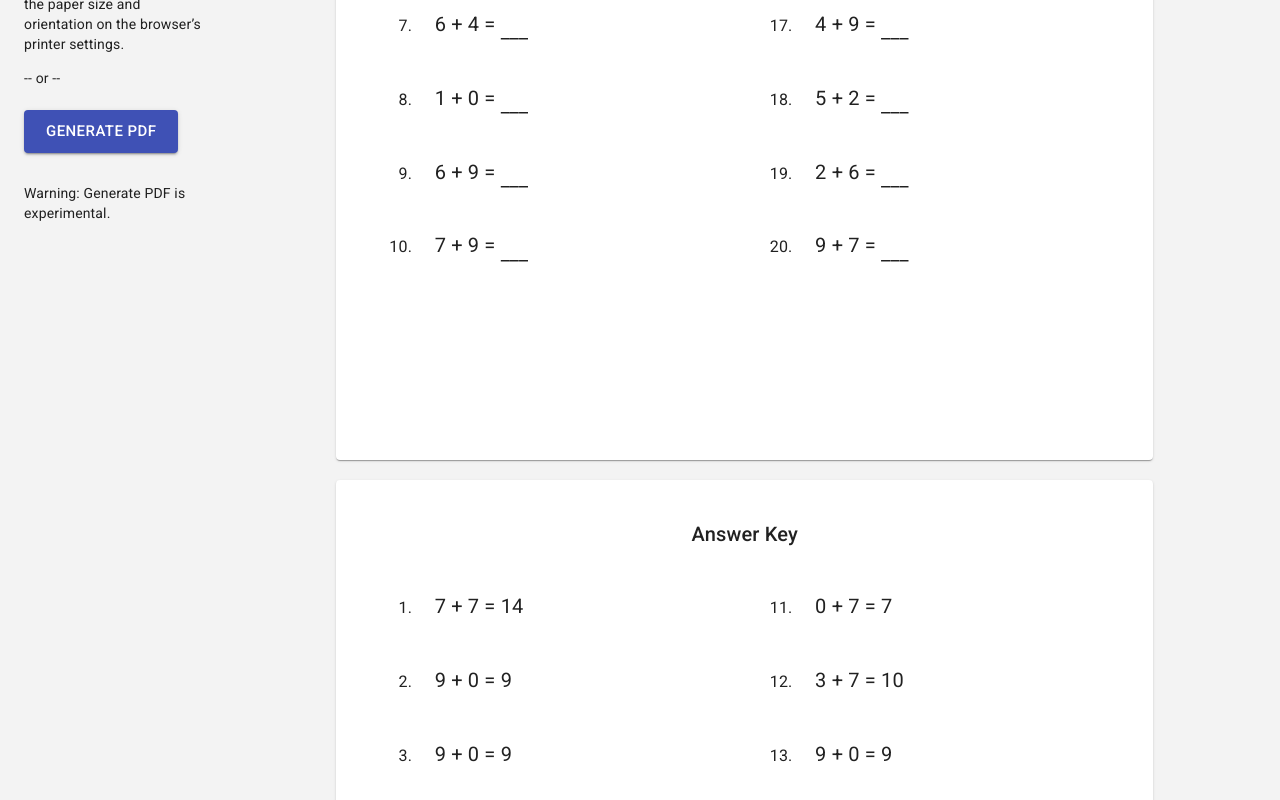
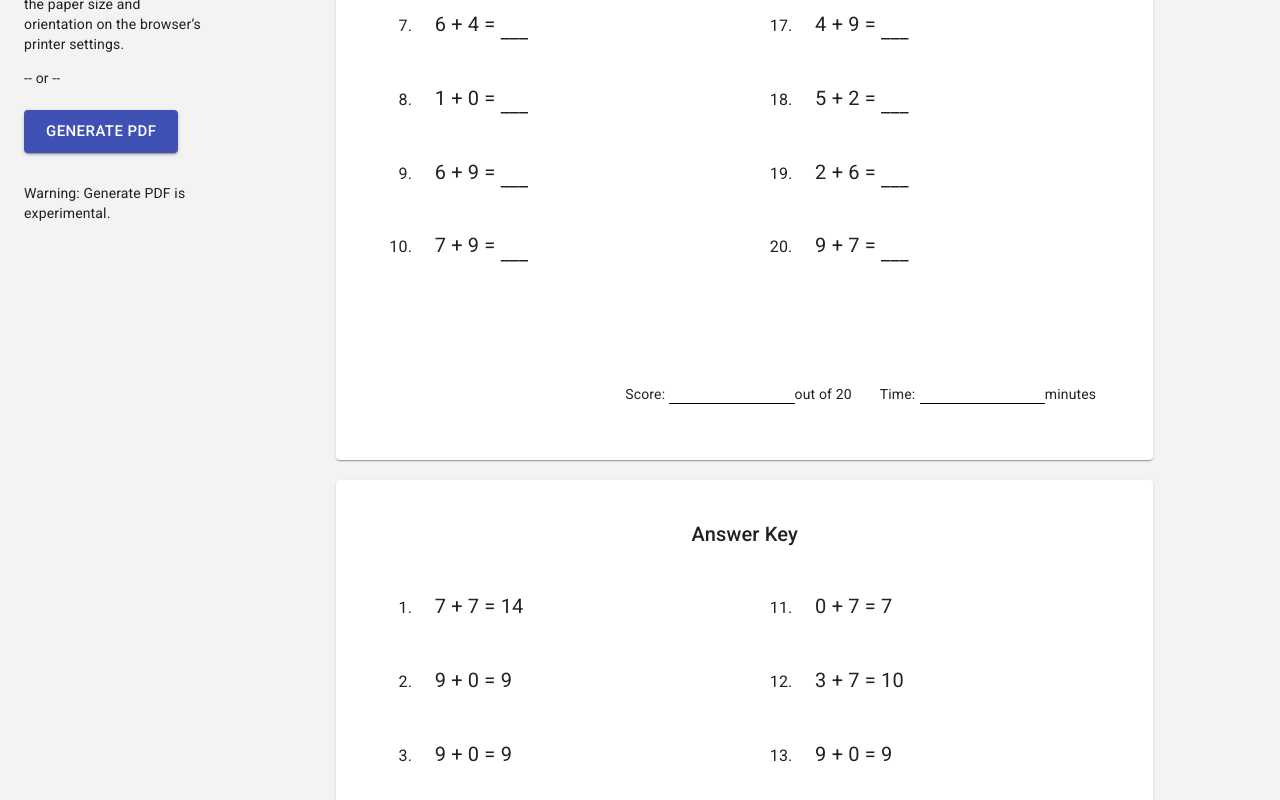
Before and after one commit to brainchild-projects/printables, a React (Create React App) app: page /addition-fill-the-blanks in a window 1280 px wide. Shown: the part 670-1470 px from the top of the page. Built offline with nearby package versions, Linux system fonts and the light colour scheme.

Commit message:
feat: worksheet footer

```diff
--- /dev/null
+++ b/src/components/WorksheetFooter.tsx
@@ -0,0 +1,69 @@
+import { makeStyles } from '@material-ui/core';
+import React from 'react';
+import { usePaperOptions } from './PaperOptionsProvider';
+
+const footerStyles = makeStyles(() => ({
+  footer: {
+    display: 'flex',
+    padding: '10mm 5mm 5mm 0',
+    width: '60%',
+    position: 'absolute',
+    bottom: 0,
+    right: 0,
+  },
+  footerName: {
+    flexGrow: 1,
+    display: 'flex',
+    paddingRight: '2em',
+  },
+  label: {
+    flexGrow: 0,
+    fontWeight: 'normal',
+    paddingRight: '0.3em',
+  },
+  footerDate: {
+    flexGrow: 1,
+    display: 'flex',
+  },
+  footerBlank: {
+    flexGrow: 1,
+    borderBottom: '1px solid black',
+  },
+}));
+
+interface WorksheetFooterProps {
+  itemCount: number;
+}
+
+const WorksheetFooter = ({ itemCount }: WorksheetFooterProps): JSX.Element => {
+  const { options } = usePaperOptions();
+  const classes = footerStyles();
+  return (
+    <>
+      <section
+        className={classes.footer}
+        style={{
+          bottom: options.margin,
+          right: options.margin,
+        }}
+      >
+        <div className={classes.footerName}>
+          <strong className={classes.label}>Score:</strong>
+          <span className={classes.footerBlank} />
+          <span>
+            out of
+            {' '}
+            { itemCount }
+          </span>
+        </div>
+        <div className={classes.footerDate}>
+          <strong className={classes.label}>Time:</strong>
+          <span className={classes.footerBlank} />
+          <span>minutes</span>
+        </div>
+      </section>
+    </>
+  );
+};
+
+export default WorksheetFooter;
--- /dev/null
+++ b/src/components/WorksheetHeader.tsx
@@ -0,0 +1,54 @@
+import { makeStyles } from '@material-ui/core';
+import React from 'react';
+
+const headerStyles = makeStyles(() => ({
+  header: {
+    display: 'flex',
+  },
+  headerName: {
+    flexGrow: 4,
+    display: 'flex',
+    paddingRight: '2em',
+  },
+  label: {
+    flexGrow: 0,
+    fontWeight: 'normal',
+    paddingRight: '0.3em',
+  },
+  headerDate: {
+    flexGrow: 2,
+    display: 'flex',
+  },
+  headerBlank: {
+    flexGrow: 1,
+    borderBottom: '1px solid black',
+  },
+  instructions: {
+    marginBottom: 0,
+    marginTop: '10mm',
+    fontSize: '16px',
+  },
+}));
+
+const WorksheetHeader = (): JSX.Element => {
+  const classes = headerStyles();
+  return (
+    <>
+      <section className={classes.header}>
+        <div className={classes.headerName}>
+          <strong className={classes.label}>Name:</strong>
+          <span className={classes.headerBlank} />
+        </div>
+        <div className={classes.headerDate}>
+          <strong className={classes.label}>Date:</strong>
+          <span className={classes.headerBlank} />
+        </div>
+      </section>
+      <p className={classes.instructions}>
+        Complete the addition facts by filling in the blanks.
+      </p>
+    </>
+  );
+};
+
+export default WorksheetHeader;
--- a/src/pages/additionFillTheBlanks/PreviewAftb.tsx
+++ b/src/pages/additionFillTheBlanks/PreviewAftb.tsx
@@ -5,6 +5,8 @@ import NumberGenerator from '../../lib/NumberGenerator';
 import RandomNumberGenerator from '../../lib/RandomNumberGenerator';
 import AdditionSentence, { generateAdditionSentences } from './AdditionSentence';
 import AftbData from './AftbData';
+import WorksheetHeader from '../../components/WorksheetHeader';
+import WorksheetFooter from '../../components/WorksheetFooter';
 
 interface PreviewAftbProps {
   aftbData: AftbData;
@@ -14,32 +16,6 @@ interface PreviewAftbProps {
 const defaultGenerator = new RandomNumberGenerator(Math.random);
 
 const pageStyles = makeStyles(() => ({
-  header: {
-    display: 'flex',
-  },
-  headerName: {
-    flexGrow: 4,
-    display: 'flex',
-    paddingRight: '2em',
-  },
-  label: {
-    flexGrow: 0,
-    fontWeight: 'normal',
-    paddingRight: '0.3em',
-  },
-  headerDate: {
-    flexGrow: 2,
-    display: 'flex',
-  },
-  headerBlank: {
-    flexGrow: 1,
-    borderBottom: '1px solid black',
-  },
-  instructions: {
-    marginBottom: 0,
-    marginTop: '10mm',
-    fontSize: '16px',
-  },
   heading: {
     textAlign: 'center',
   },
@@ -80,23 +56,8 @@ const PreviewAftb = ({
   return (
     <>
       <MultiPaperPage
-        header={(
-          <>
-            <section className={classes.header}>
-              <div className={classes.headerName}>
-                <strong className={classes.label}>Name:</strong>
-                <span className={classes.headerBlank} />
-              </div>
-              <div className={classes.headerDate}>
-                <strong className={classes.label}>Date:</strong>
-                <span className={classes.headerBlank} />
-              </div>
-            </section>
-            <p className={classes.instructions}>
-              Complete the addition facts by filling in the blanks.
-            </p>
-          </>
-        )}
+        header={(<WorksheetHeader />)}
+        footer={(<WorksheetFooter itemCount={data.length} />)}
         contentWrapper="ol"
         contentWrapperClassName={`${classes.list} problems`}
         data={data}
```
